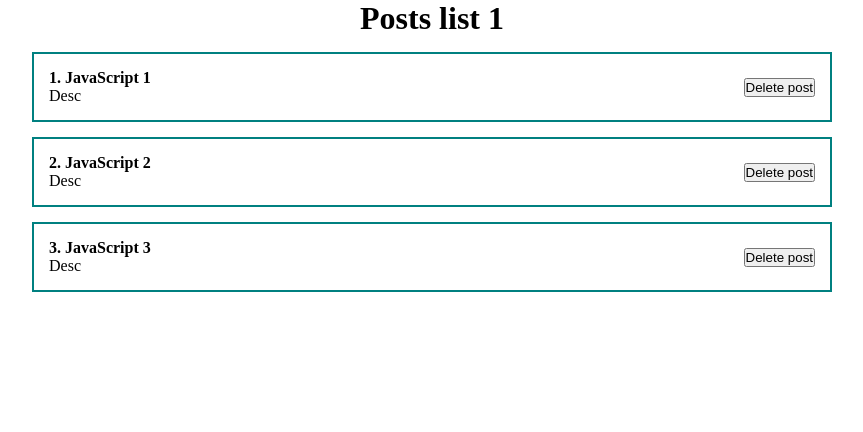
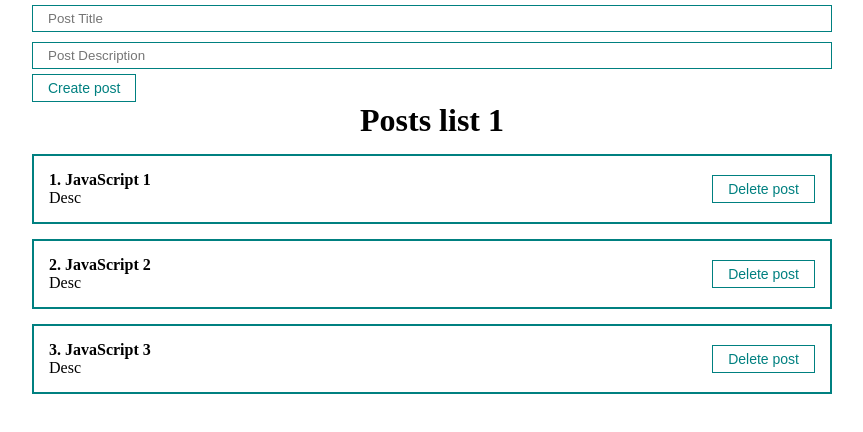
Before and after one commit to fallen-fatalist/auth_react, a React (Create React App) app: page / in a window 1280 px wide. Shown: the top 432 px of the page, without its empty margins (208-1071 px from the left). Built offline with nearby package versions, Linux system fonts and the light colour scheme.

Commit message:
added:  1) conditional rendering;  2)  indexing of posts by sequence;  3) removing and adding of the posts;  4) decomposition of components;

```diff
--- a/package.json
+++ b/package.json
@@ -1,5 +1,5 @@
 {
-  "name": "react_auth",
+  "name": "forum-react",
   "version": "0.1.0",
   "private": true,
   "dependencies": {
--- a/src/App.js
+++ b/src/App.js
@@ -1,6 +1,8 @@
 import React, { useState } from 'react';
 import PostList from './components/PostList';
+import PostForm from './components/PostForm';
 import './styles/App.css';
+
 
 function App() {
   const [posts, setPosts] = useState([
@@ -9,10 +11,26 @@ function App() {
     {id: 3, title: 'JavaScript 3', body: "Desc"},
   ])
 
+  // Callback for creating the post
+  const createPost = (newPost) => {
+    setPosts([...posts, newPost])
+  }
+
+  // Callback for removing the post
+  const removePost = (post) => {
+    setPosts(posts.filter(p => p.id !== post.id))
+  }
+
+
 
   return (
     <div className="App">
-      <PostList posts={posts} title="Posts list 1"/>
+      <PostForm create={createPost}/>
+
+      {posts.length !== 0
+        ? <PostList remove={removePost} posts={posts} title="Posts list 1"/>
+        : <h1 style={{textAlign: "center"}}>Posts are not found</h1>
+      }
     </div>
   );
 }
--- /dev/null
+++ b/src/components/PostForm.jsx
@@ -0,0 +1,49 @@
+import React, {useState} from "react"
+import MyInput from "./UI/input/MyInput";
+import MyButton from "./UI/button/MyButton";
+
+const PostForm = ({create}) => {
+  const [post, setPost] = useState({
+    title: '',
+    body: ''
+  })
+
+  const addNewPost = (e) => {
+    e.preventDefault()
+
+    if (post.title === '' || post.body === '') {
+      // Here must be the modal window with the warning of empty fields
+      return
+    }
+
+    create(post)
+    setPost({
+      title: '',
+      body: ''
+    })
+  }
+
+
+  return (
+      <form>
+        <MyInput
+          value={post.title}
+          onChange={e => setPost({...post, title: e.target.value})}
+          type="text"
+          placeholder="Post Title"
+        />
+
+
+        <MyInput
+          value={post.body}
+          onChange={e => setPost({...post, body: e.target.value})}
+          type="text"
+          placeholder="Post Description"
+        />
+
+        <MyButton onClick={addNewPost}>Create post</MyButton>
+      </form>
+  )
+};
+
+export default PostForm;
--- a/src/components/PostItem.jsx
+++ b/src/components/PostItem.jsx
@@ -1,16 +1,17 @@
 import React from "react"
+import MyButton from "./UI/button/MyButton";
 
 const PostItem = (props) => {
   return (
     <div className="post">
       <div className="post__content">
-        <strong>{props.post.id}. {props.post.title}</strong>
+        <strong>{props.number}. {props.post.title}</strong>
         <div>
           {props.post.body}
         </div>
       </div>
       <div className="post__btns">
-        <button>Delete post</button>
+        <MyButton onClick={() => props.remove(props.post)}>Delete post</MyButton>
       </div>
     </div>
   )
--- a/src/components/PostList.jsx
+++ b/src/components/PostList.jsx
@@ -1,14 +1,14 @@
 import React from "react"
 import PostItem from "./PostItem";
 
-const PostList = ({posts, title}) => {
+const PostList = ({posts, title, remove}) => {
   return (
     <div>
       <h1 style={{textAlign: "center"}}>
         {title}
       </h1>
-      {posts.map((post) =>
-        <PostItem post={post} key={post.id}/>
+      {posts.map((post, index) =>
+        <PostItem remove={remove} number={index + 1} post={post} key={post.id}/>
       )}
     </div>
   )
```
Also changed, not shown: api/api-docs.json (deleted, +0 -1 lines), src/logo.svg (deleted).
